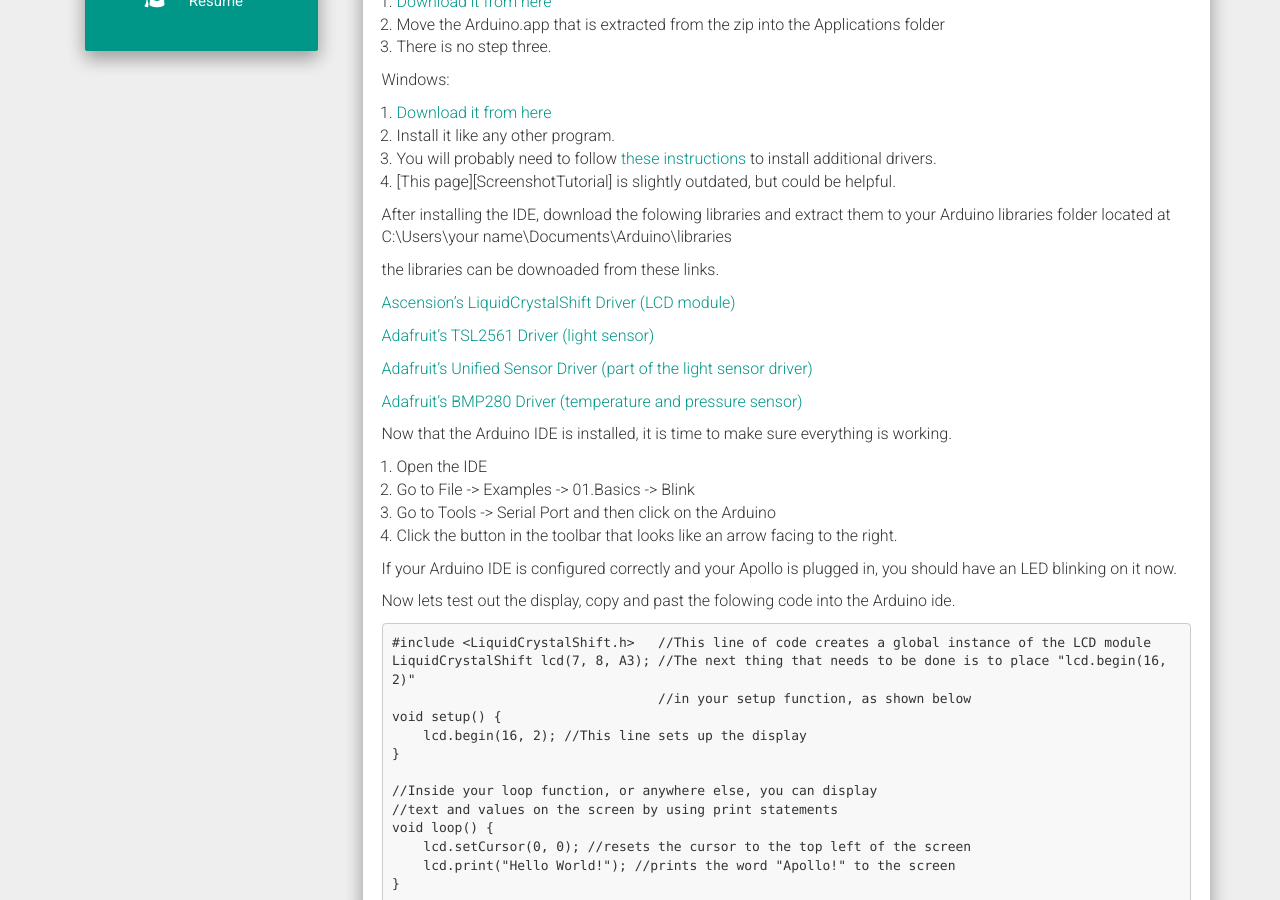
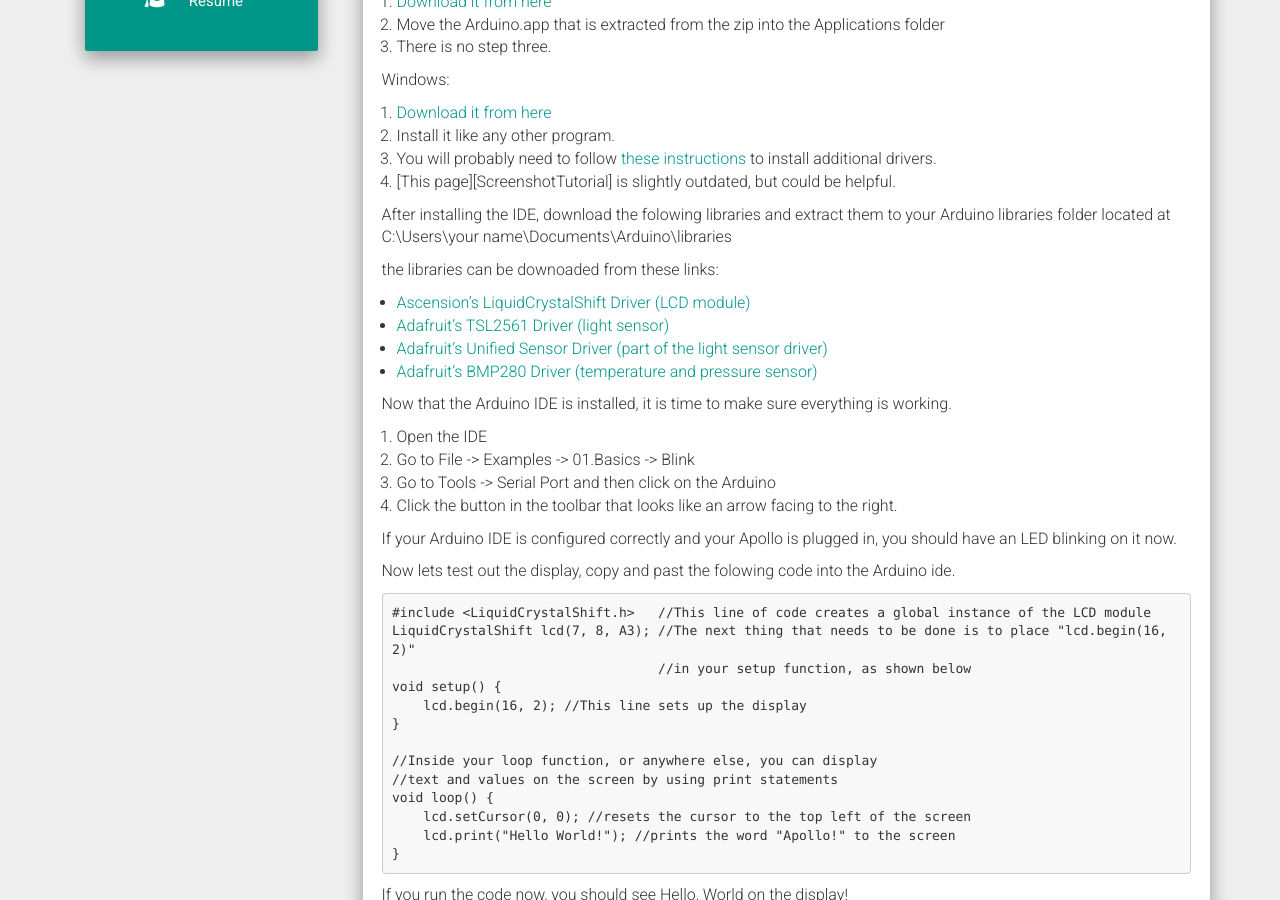
Before and after one commit to AscensionEngineering/ascensionengineering.github.io, a Jekyll site: the page built from _posts/2015-05-11-getting-started.markdown, in a window 1280 px wide and 900 px high, scrolled down 479 px. Built offline with Jekyll 4.4.1, drawn with Linux system fonts in a browser that asks for light colours; nearby versions of some CDN libraries; comment, search, counter and statistics services are not loaded.

```diff
--- a/_posts/2015-05-11-getting-started.markdown
+++ b/_posts/2015-05-11-getting-started.markdown
@@ -31,15 +31,12 @@ Windows:
 After installing the IDE, download the folowing libraries and extract them to your Arduino libraries folder located at
 C:\Users\your name\Documents\Arduino\libraries
 
-the libraries can be downoaded from these links.
+the libraries can be downoaded from these links:
 
-[Ascension's LiquidCrystalShift Driver (LCD module)](https://github.com/coder543/LiquidCrystalShift/archive/master.zip)
-
-[Adafruit's TSL2561 Driver (light sensor)](https://github.com/adafruit/TSL2561-Arduino-Library/archive/master.zip)
-
-[Adafruit's Unified Sensor Driver (part of the light sensor driver)](https://github.com/adafruit/Adafruit_Sensor/archive/master.zip)
-
-[Adafruit's BMP280 Driver (temperature and pressure sensor)](https://github.com/adafruit/Adafruit_BMP280_Library/archive/master.zip)
+- [Ascension's LiquidCrystalShift Driver (LCD module)](https://github.com/coder543/LiquidCrystalShift/archive/master.zip)
+- [Adafruit's TSL2561 Driver (light sensor)](https://github.com/adafruit/TSL2561-Arduino-Library/archive/master.zip)
+- [Adafruit's Unified Sensor Driver (part of the light sensor driver)](https://github.com/adafruit/Adafruit_Sensor/archive/master.zip)
+- [Adafruit's BMP280 Driver (temperature and pressure sensor)](https://github.com/adafruit/Adafruit_BMP280_Library/archive/master.zip)
 
 Now that the Arduino IDE is installed, it is time to make sure everything is working.
 
```
